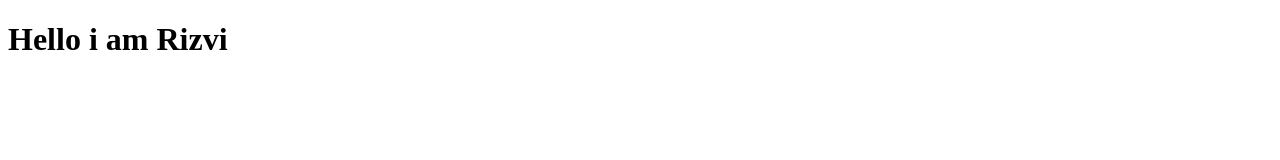
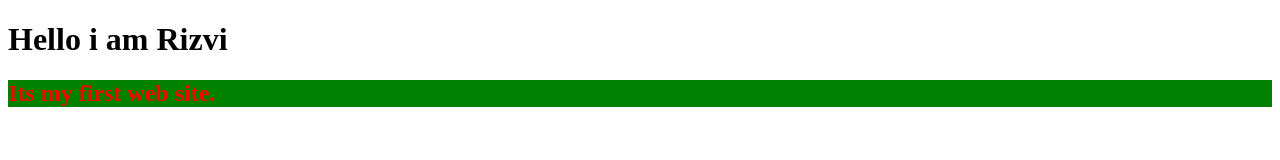
Before and after one commit to rizviwebdev/fbhtml, a plain HTML site: page index.html in a window 1280 px wide. Drawn offline with Linux system fonts and the light colour scheme.

Commit message:
add color

```diff
--- a/index.html
+++ b/index.html
@@ -8,5 +8,6 @@
 </head>
 <body>
     <h1> Hello i am Rizvi</h1>
+    <h2 style="color:red;background-color:green"> Its my first web site. </h2>
 </body>
 </html>
```
